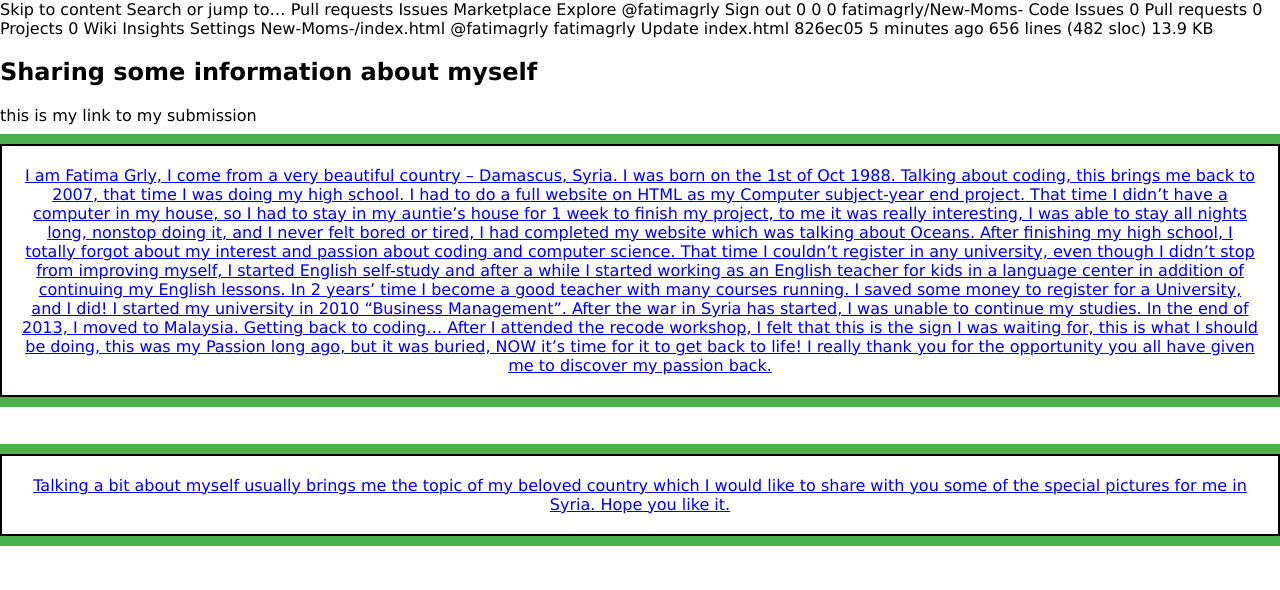
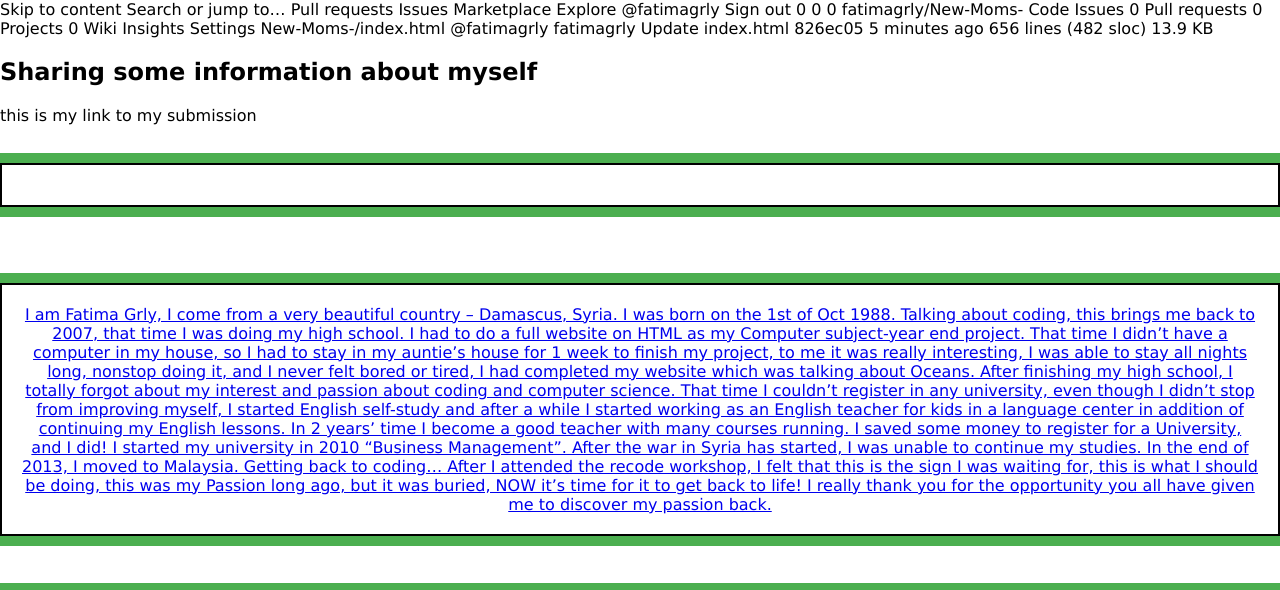
Before and after one commit to fatimagrly/New-Moms-, a plain HTML site: page index.html in a window 1280 px wide. Shown: the top 590 px of the page. Drawn offline with Linux system fonts and the light colour scheme.

Commit message:
Update index.html

```diff
--- a/index.html
+++ b/index.html
@@ -42,8 +42,15 @@ p {
 <body>
 this is my link to my submission
 	</br>
+	</br>
+	</br>
+<p>
 <a href= "https://www.freecodecamp.org/fcc087548da-9783-4707-b82b-16215d3fab36">
+	</p>
 	</br>
+</br>
+</br>
+</br>
 <p>I am Fatima Grly, I come from a very beautiful country – Damascus, Syria.
 I was born on the 1st of Oct 1988.
 Talking about coding, this brings me back to 2007, that time I was doing my high school. I had to do a full website on HTML as my Computer subject-year end project.
```
